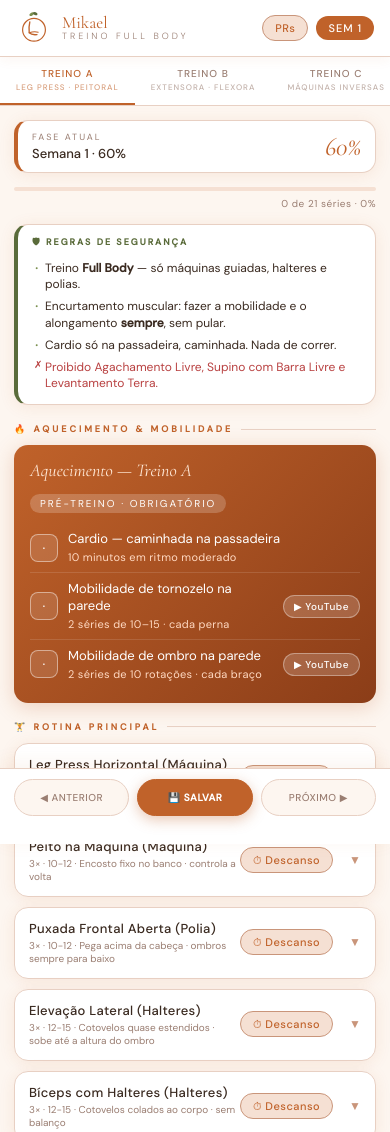
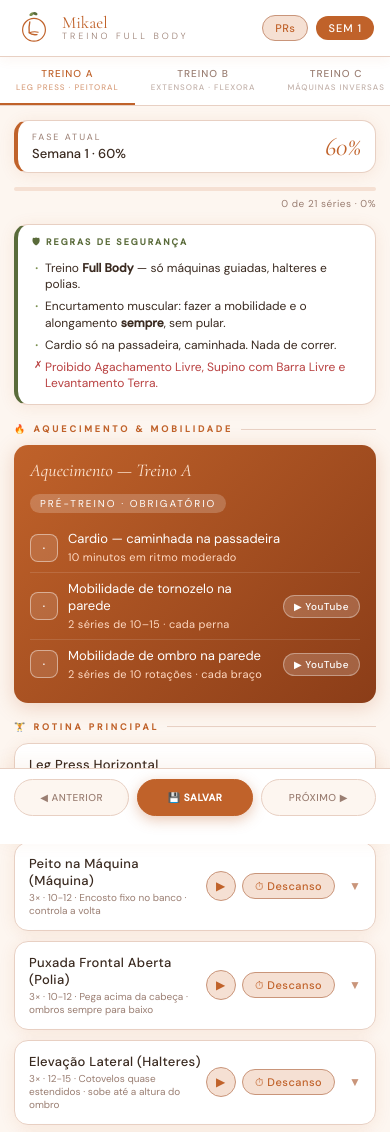
Before and after one commit to CaioFabio893/app-treino-Mikael, a plain HTML site: page index.html in a window 390 px wide. Shown: the top 1132 px of the page. Drawn offline with nearby package versions, Linux system fonts and the light colour scheme.

Commit message:
Adiciona videos de execucao em todos os exercicios
- 34 videos do YouTube (15 exercicios + mobilidade/alongamento)
- Todos os links validados via oEmbed antes de usar
- Botao ▶ no cabecalho do card: abre o video sem abrir o card
- Dentro do card, todas as opcoes de video com o titulo de cada uma
- Banco VIDS separado dos dados de treino, facil de trocar link
- Documenta os videos no README.md e no treino.md
- sw.js: VERSION v1 -> v2 para forcar atualizacao no celular

```diff
--- a/index.html
+++ b/index.html
@@ -199,6 +199,21 @@ html, body {
   font-size: 11px; color: var(--muted); line-height: 1.35; letter-spacing: .2px;
 }
 .cue::before { content: '💡'; flex-shrink: 0; font-size: 11px; }
+
+/* ── VÍDEOS DE COMO EXECUTAR ── */
+.vid-lbl { font-size: 8px; letter-spacing: 2px; color: var(--muted); text-transform: uppercase; font-weight: 600; margin: 0 0 6px; }
+.vid-row { display: flex; flex-wrap: wrap; gap: 6px; margin-bottom: 12px; }
+.vid-btn {
+  display: inline-flex; align-items: center; gap: 5px; max-width: 100%;
+  background: var(--white); border: 1.5px solid var(--border); color: var(--terra);
+  font-family: var(--sans); font-size: 10px; font-weight: 500; letter-spacing: .2px;
+  padding: 6px 11px; border-radius: 20px; cursor: pointer; text-decoration: none;
+  line-height: 1.25;
+}
+.vid-btn::before { content: '▶'; font-size: 8px; color: var(--blush); flex-shrink: 0; }
+.vid-btn:active { background: var(--peach); border-color: var(--blush); }
+.vid-btn .vt { overflow: hidden; text-overflow: ellipsis; white-space: nowrap; }
+.hbtn.vt-ico { text-decoration: none; display: inline-flex; align-items: center; justify-content: center; width: 30px; height: 30px; padding: 0; font-size: 12px; flex-shrink: 0; }
 
 /* ── LAST SESSION BANNER ── */
 .last-session {
@@ -499,6 +514,81 @@ const DAYS=[
   }
 ];
 
+// ── VÍDEOS DE COMO EXECUTAR ──
+// Todos os links foram validados (oEmbed do YouTube) em set/2026.
+// Se um link morrer, é só trocar a URL aqui que o app inteiro atualiza.
+const VIDS={
+  'Leg Press Horizontal (Máquina)':[
+    {u:'https://www.youtube.com/watch?v=OUXR0S2MiRo', t:'Leg press horizontal — como fazer?'},
+    {u:'https://www.youtube.com/watch?v=xC5lzosZrR4', t:'Leg press: forma correta'},
+    {u:'https://www.youtube.com/watch?v=bfHuhQPa4lc', t:'Ativando ao máximo a perna e o glúteo'}
+  ],
+  'Peito na Máquina (Máquina)':[
+    {u:'https://www.youtube.com/watch?v=WGdi4iTfza8', t:'Supino máquina — como fazer'},
+    {u:'https://www.youtube.com/watch?v=xpzhSW7QXjQ', t:'Os 5 piores erros de iniciantes'}
+  ],
+  'Puxada Frontal Aberta (Polia)':[
+    {u:'https://www.youtube.com/watch?v=3-ywQ4QXzT8', t:'Puxada frontal (pegada aberta)'},
+    {u:'https://www.youtube.com/watch?v=25XTUWnt_R4', t:'Puxada frente na polia — execução correta'}
+  ],
+  'Elevação Lateral (Halteres)':[
+    {u:'https://www.youtube.com/watch?v=3ytWWwhn6uU', t:'Elevação lateral e frontal com halteres'},
+    {u:'https://www.youtube.com/watch?v=bE1lI-M76KM', t:'Elevação lateral — execução correta'},
+    {u:'https://www.youtube.com/watch?v=jannLx4RxKo', t:'Técnica correta e erros comuns'}
+  ],
+  'Bíceps com Halteres (Halteres)':[
+    {u:'https://www.youtube.com/watch?v=Jqo9MBeVpok', t:'Rosca direta com halteres'},
+    {u:'https://www.youtube.com/watch?v=865ar4KPodA', t:'Rosca alternada com halteres'}
+  ],
+  'Gémeos / Panturrilha (Máquina)':[
+    {u:'https://www.youtube.com/watch?v=Nap62yku2ks', t:'Panturrilha na máquina (sentado)'},
+    {u:'https://www.youtube.com/watch?v=eL1uHZVLceg', t:'Panturrilha sentada — como fazer'}
+  ],
+  'Abdominais (Colchão)':[
+    {u:'https://www.youtube.com/watch?v=hZVIstfFsIc', t:'Abdominal supra solo — execução correta'},
+    {u:'https://www.youtube.com/watch?v=i28_a3RFUyw', t:'Abdominal crunch solo'}
+  ],
+  'Cadeira Extensora (Máquina)':[
+    {u:'https://www.youtube.com/watch?v=y6juG3XuRe4', t:'Cadeira extensora — melhor forma'},
+    {u:'https://www.youtube.com/watch?v=Svq2T3L9oKo', t:'Cadeira extensora — executar corretamente'}
+  ],
+  'Cadeira Flexora (Máquina)':[
+    {u:'https://www.youtube.com/watch?v=dMYsB4Eb2BY', t:'Mesa flexora — a forma correta'},
+    {u:'https://www.youtube.com/watch?v=touF8ArO71Y', t:'Mesa flexora — execução e erros'}
+  ],
+  'Voador / Peitoral (Máquina)':[
+    {u:'https://www.youtube.com/watch?v=a5XwjsD3AOI', t:'Peck deck — execução'},
+    {u:'https://www.youtube.com/watch?v=jLl6YEWBD0I', t:'Voador peitoral — como treinar'}
+  ],
+  'Remada na Máquina (Máquina)':[
+    {u:'https://www.youtube.com/watch?v=i3FScctBKvc', t:'Remada articulada neutra — execução'},
+    {u:'https://www.youtube.com/watch?v=urznLSJ6lvM', t:'Remada na máquina pegada neutra'}
+  ],
+  'Tríceps Corda ou Polia (Polia)':[
+    {u:'https://www.youtube.com/watch?v=Em5sYz2x-KQ', t:'Tríceps na polia — melhor forma'},
+    {u:'https://www.youtube.com/watch?v=gbyR2d_OwB0', t:'Tríceps corda — execução correta'}
+  ],
+  'Abdutora e Adutora (Máquina)':[
+    {u:'https://www.youtube.com/watch?v=50qHGus1TZk', t:'Cadeira abdutora — postura correta'},
+    {u:'https://www.youtube.com/watch?v=GNxSJQsJOsA', t:'Cadeira abdutora — execução'},
+    {u:'https://www.youtube.com/watch?v=goQVyEGMYMM', t:'Cadeira adutora — postura correta'},
+    {u:'https://www.youtube.com/watch?v=4NWVjJuEx7A', t:'Cadeira adutora — como fazer'}
+  ],
+  'Supino Guiado (Smith ou Máquina)':[
+    {u:'https://www.youtube.com/watch?v=WGdi4iTfza8', t:'Supino máquina — como fazer'},
+    {u:'https://www.youtube.com/watch?v=G2fexbMF0B4', t:'Supino reto vertical na máquina'}
+  ],
+  'Voador Inverso (Máquina)':[
+    {u:'https://www.youtube.com/watch?v=5-HhI9yCuUo', t:'Peck deck invertido — execução'},
+    {u:'https://www.youtube.com/watch?v=AZYFLY0s780', t:'Peck deck invertido — como fazer'}
+  ]
+};
+
+function esc(s){
+  return String(s).replace(/&/g,'&amp;').replace(/</g,'&lt;')
+    .replace(/>/g,'&gt;').replace(/"/g,'&quot;');
+}
+
 let W=1, DI=0;
 
 // ── STORAGE ──
@@ -592,6 +682,7 @@ function renderMain(){
     const prs2=lsPR();
     const suggested=prk?sw(prs2[prk],ph.pct):null;
     const exD=saved.ex[ei]||{sets:[]};
+    const vids=VIDS[ex.n]||[];
 
     // ── Última sessão (semana anterior) ──
     let lastHtml='';
@@ -657,13 +748,16 @@ function renderMain(){
           <div class="ex-name">${ex.n}</div>
           <div class="ex-meta">${ex.s}× · ${ex.r}${ex.o?' · '+ex.o:''}${prk&&suggested?` · Sugestão: ${suggested}kg`:''}</div>
         </div>
-        <div style="display:flex;align-items:center;gap:8px">
+        <div style="display:flex;align-items:center;gap:6px">
+          ${vids[0]?`<a class="hbtn vt-ico" href="${vids[0].u}" target="_blank" rel="noopener" title="Ver vídeo: ${esc(vids[0].t)}" aria-label="Ver vídeo de como fazer" onclick="event.stopPropagation()">▶</a>`:''}
           <button class="hbtn" id="th${ei}" onclick="event.stopPropagation();timerOpen(${ei})">⏱ Descanso</button>
           <span class="chev" id="chev${ei}">▼</span>
         </div>
       </div>
       <div class="ex-body" id="exb${ei}">
         ${ex.o?`<div class="cue">${ex.o}</div>`:''}
+        ${vids.length?`<div class="vid-lbl">Como executar · ${vids.length} opç${vids.length>1?'ões':'ão'}</div>
+        <div class="vid-row">${vids.map(v=>`<a class="vid-btn" href="${v.u}" target="_blank" rel="noopener" title="${esc(v.t)}"><span class="vt">${esc(v.t)}</span></a>`).join('')}</div>`:''}
         ${lastHtml}${timerHtml}${sHtml}
         <textarea class="note-ta" placeholder="Anotações…" data-ei="${ei}" onchange="upNote(this)">${noteVal}</textarea>
       </div>
--- a/sw.js
+++ b/sw.js
@@ -1,6 +1,6 @@
 // ── MUDE A VERSÃO (v2, v3...) SEMPRE que alterar o app ──
 // Sem isso o celular do aluno continua mostrando a versao antiga.
-const VERSION = 'v1';
+const VERSION = 'v2';
 const CACHE = `treino-mikael-${VERSION}`;
 
 const ASSETS = [
```
Also changed, not shown: 2 other files.
